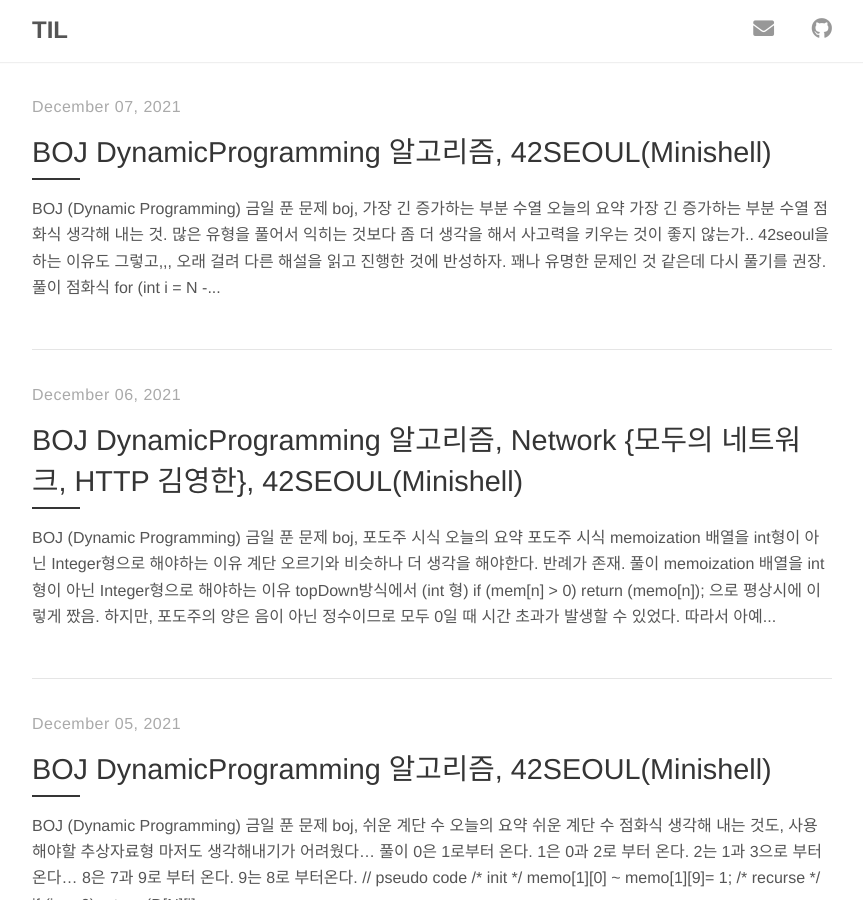
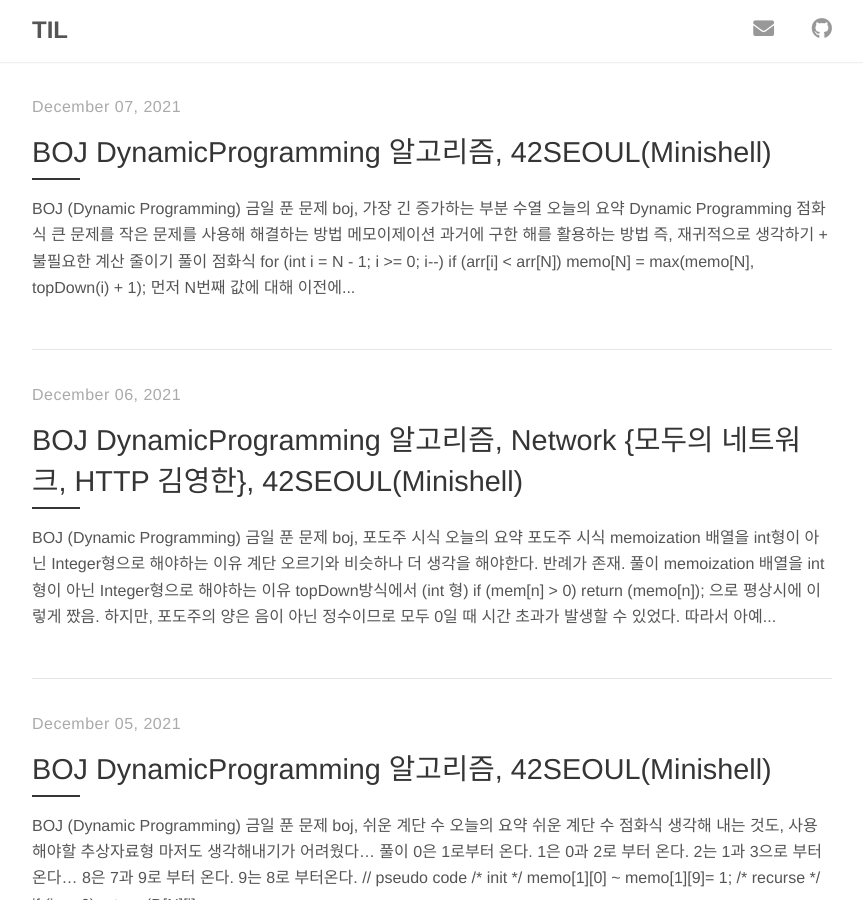
Before and after one commit to hyunwlee-dev/TIL, a Jekyll site: the page built from index.html, in a window 1280 px wide and 900 px high. Shown: the whole window, without its empty margins (208-1071 px from the left). Built offline with Jekyll 4.4.1, drawn with Linux system fonts in a browser that asks for light colours; nearby versions of some CDN libraries; the list of posts is cut into pages by our own code.

Commit message:
modified:   2021-12-07-til.md

````diff
--- a/_posts/2021-12-07-til.md
+++ b/_posts/2021-12-07-til.md
@@ -12,8 +12,12 @@
 
 ### <span style="background-color:#85B8CB; color:white"><strong>오늘의 요약</strong></span>
 
-- 가장 긴 증가하는 부분 수열
-  - 점화식 생각해 내는 것. 많은 유형을 풀어서 익히는 것보다 좀 더 생각을 해서 사고력을 키우는 것이 좋지 않는가.. 42seoul을 하는 이유도 그렇고,,, 오래 걸려 다른 해설을 읽고 진행한 것에 반성하자. 꽤나 유명한 문제인 것 같은데 다시 풀기를 권장.
+- Dynamic Programming
+  - 점화식
+  - 큰 문제를 작은 문제를 사용해 해결하는 방법
+  - 메모이제이션
+  - 과거에 구한 해를 활용하는 방법
+  - 즉, <u>재귀적으로 생각하기 + 불필요한 계산 줄이기</u>
 
 ---
 
@@ -43,7 +47,9 @@
 
 <span style="background-color:lightgray">ex) <strong>1</strong> < 23 < 8 < <strong>4</strong> < <strong>5</strong></span>
 
-<strong>memo[4]</strong> = max(memo[4], <strong>memo[3]</strong> = max(memo[3] (=1), <strong>memo[0]</strong> = 1) + 1) + 1)
+<strong>memo[4]</strong> = max(memo[4], <strong>topDown[3]</strong> = max(memo[3] (=1), <strong>topDown[0]</strong> = 1) + 1) + 1)
+
+topDown[3] = max(memo[])
 
 <script src="https://gist.github.com/hyunwlee-dev/9eb67c4e664b05bd06fb233a90eb4236.js"></script>
 
@@ -51,7 +57,37 @@
 
 ## <span style="background-color:#E81E25; color:white">42seoul(Minishell)</span>
 
-### <span style="background-color:#FFC2C3"><strong><u>1.LinkedList 코딩</u></strong></span>
+## <span style="background-color:#FFC2C3"><strong><u>Parsing</u></strong></span>
 
-- push_swap에서 1\)정수를 담는 list와 2\)문자열을 담는 List를 따로 만들게 되어 아쉬운 마음에 minishell에서 map(key, value) 자료형을 void *로 받아 사용하여 해결해보려 했지만, 쉽지 않았다.. 실패.. 팀원들이랑 이 부분에 대해서 얘기를 해보자.
-- list에 필요한것은 Node(content와 next포인터)뿐만 아니라 head node와 tail node도 필요하다는 사실.
+## 들어오는 문자열 (char *input)을 Parsing
+
+---
+
+### Abstract Data Type
+
+1. <span style="background-color:#FFC2C3"><strong><u>t_list *cmd</u></strong></span>
+
+```
+typedef struct s_list // libft.h에 있는 구조체를 변형할 것인가? or 새로 구조체를 만들것인가?
+{
+	char *content;
+	struct s_list *next;
+}	t_list
+```
+
+2. <span style="background-color:#FFC2C3"><strong>t_address_space</strong></span>
+
+```
+int pid;
+...
+```
+
+
+
+### Data Structure
+
+...
+
+---
+
+### 들어오는 문자열에서 `'|'`갯수 만큼 multiprocessing
````
